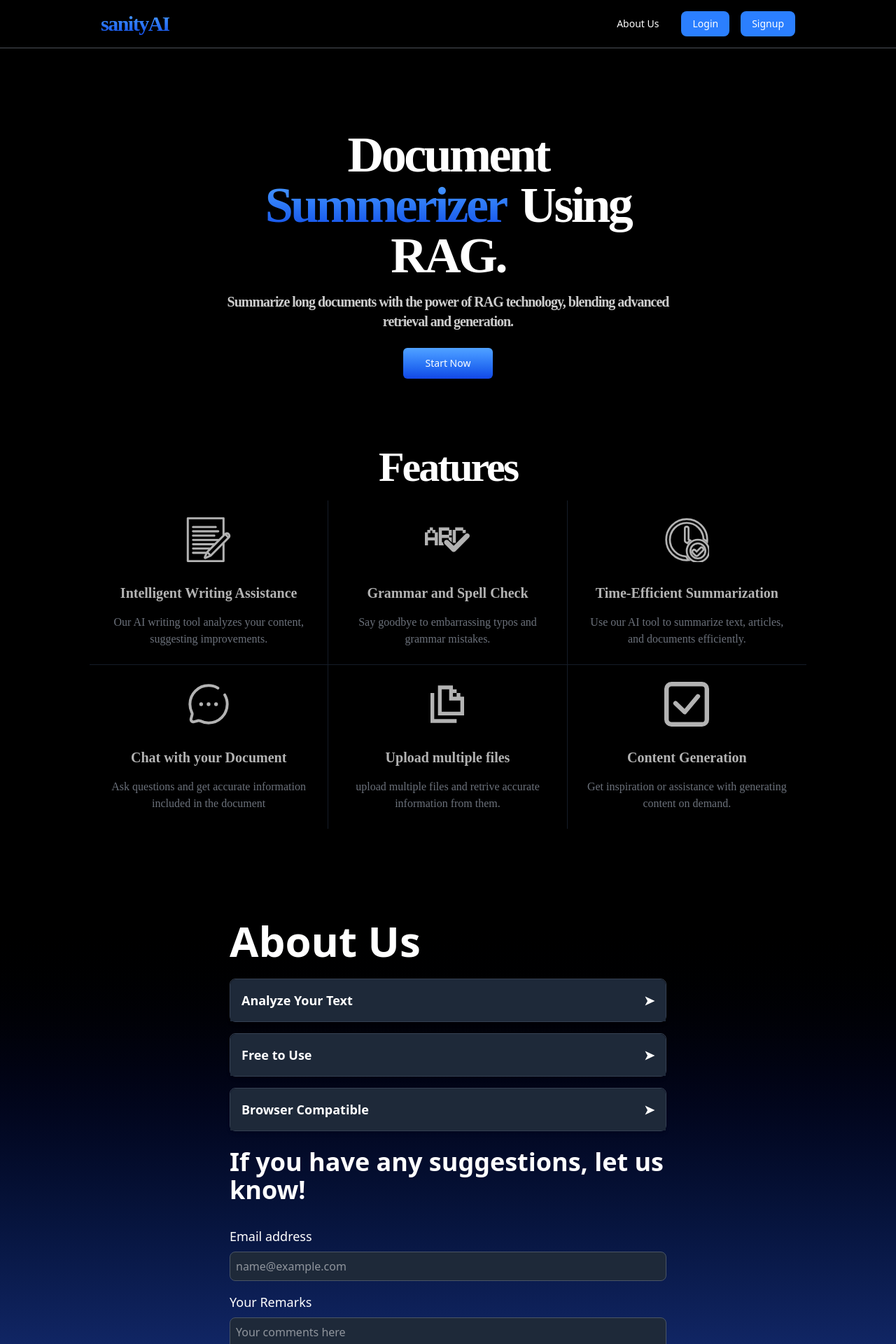
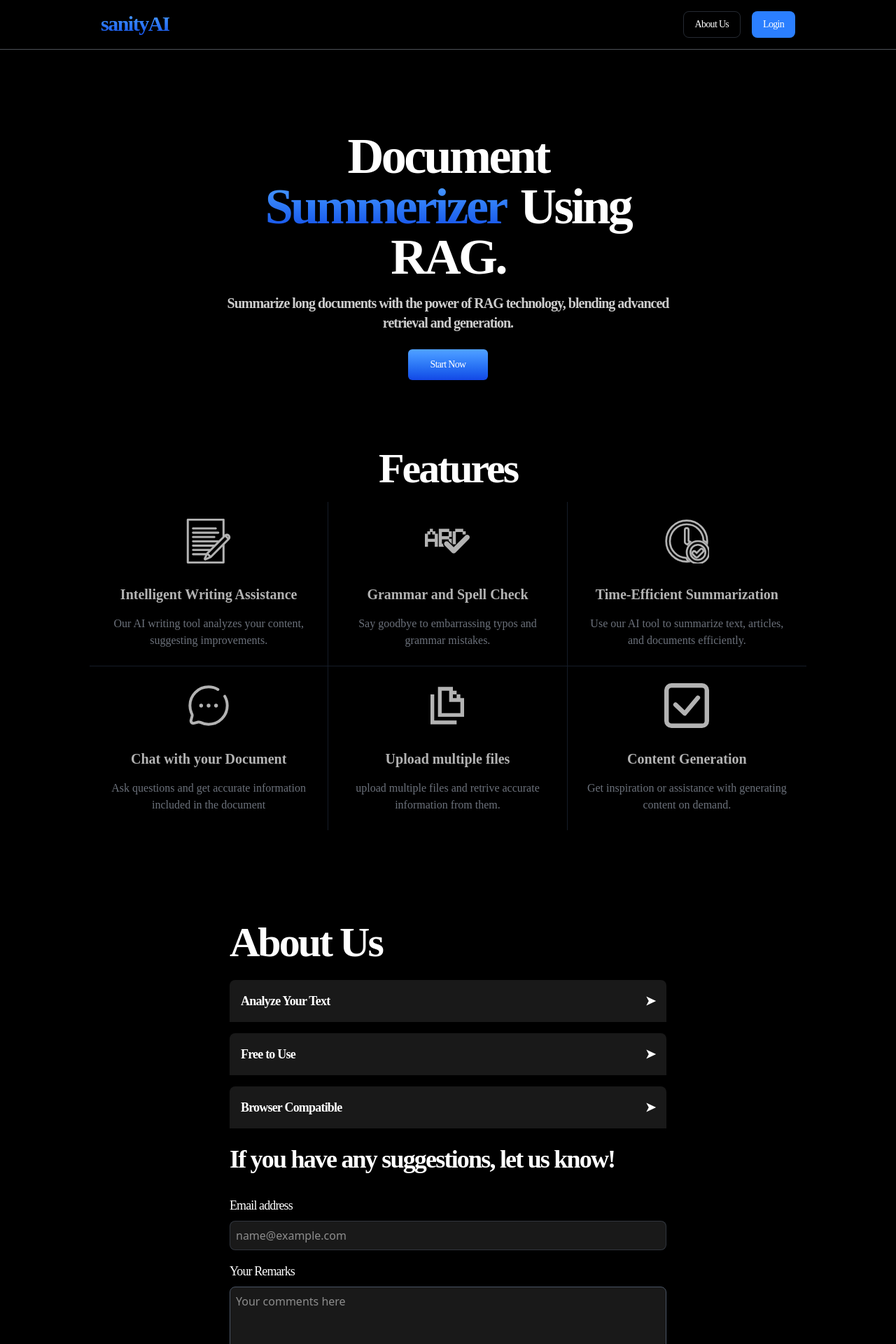
Before and after one commit to Piyushxz/SanityAI-DocumentSummerizer, a React (Vite) app: page / in a window 1280 px wide. Shown: the top 1920 px of the page at 70% size. Built offline with nearby package versions, Linux system fonts and the light colour scheme; a web font is replaced by a local one.

Commit message:
added css imporvmwtns

```diff
--- a/src/components/Aboutus.tsx
+++ b/src/components/Aboutus.tsx
@@ -9,17 +9,17 @@ const Aboutus: React.FC = () => {
 
   return (
     <>
-      <div className="min-h-screen bg-gradient-to-b from-black to-blue-900">
+      <div className="min-h-screen bg-black">
         <div className="container mx-auto p-4 mt-14">
           <div className="flex flex-col md:flex-row justify-center">
             <div className="md:w-1/2 w-full text-center md:text-left">
-              <h1 className="font-montserrat font-extrabold text-4xl md:text-6xl text-white mb-6">
+              <h1 className="font-primary tracking-tighter font-extrabold text-4xl md:text-6xl text-white mb-6">
                 About Us
               </h1>
               <div className="space-y-4">
                 {/* Accordion Item 1 */}
-                <div className="border border-gray-700 rounded-lg shadow-md">
-                  <h2 className="bg-gray-800 p-4 rounded-t-lg">
+                <div className=" rounded-lg shadow-md">
+                  <h2 className="font-primary tracking-tighter bg-[#191919] p-4 rounded-t-lg">
                     <button
                       className="text-left w-full font-semibold text-lg text-white flex items-center justify-between"
                       type="button"
@@ -32,8 +32,8 @@ const Aboutus: React.FC = () => {
                     </button>
                   </h2>
                   {openAccordion === 1 && (
-                    <div className="p-4 bg-gray-900 rounded-b-lg">
-                      <p className="text-gray-300">
+                    <div className="p-4 bg-[#191919] border-t border-white/20 rounded-b-lg">
+                      <p className="text-white font-primary">
                         Our AI-powered Document Summarizer helps you quickly and accurately summarize your documents. Whether it's a lengthy report or a complex legal document, our tool can provide concise and meaningful summaries to save you time and effort.
                       </p>
                     </div>
@@ -41,8 +41,8 @@ const Aboutus: React.FC = () => {
                 </div>
 
                 {/* Accordion Item 2 */}
-                <div className="border border-gray-700 rounded-lg shadow-md">
-                  <h2 className="bg-gray-800 p-4 rounded-t-lg">
+                <div className=" rounded-lg shadow-md">
+                  <h2 className="font-primary tracking-tighter bg-[#191919] p-4 rounded-t-lg">
                     <button
                       className="text-left w-full font-semibold text-lg text-white flex items-center justify-between"
                       type="button"
@@ -55,8 +55,8 @@ const Aboutus: React.FC = () => {
                     </button>
                   </h2>
                   {openAccordion === 2 && (
-                    <div className="p-4 bg-gray-900 rounded-b-lg">
-                      <p className="text-gray-300">
+                    <div className="p-4 bg-[#191919] border-t border-white/20 rounded-b-lg">
+                      <p className="font-primary text-white">
                         Our AI Document Summarizer is completely free to use. We believe in providing accessible tools to help you manage your documents more efficiently without any cost.
                       </p>
                     </div>
@@ -64,52 +64,57 @@ const Aboutus: React.FC = () => {
                 </div>
 
                 {/* Accordion Item 3 */}
-                <div className="border border-gray-700 rounded-lg shadow-md">
-                  <h2 className="bg-gray-800 p-4 rounded-t-lg">
+                <div className=" rounded-lg shadow-md">
+                  <h2 className=" p-4 rounded-t-lg font-primary tracking-tighter bg-[#191919] p-4 rounded-t-lg">
                     <button
                       className="text-left w-full font-semibold text-lg text-white flex items-center justify-between"
                       type="button"
                       onClick={() => toggleAccordion(3)}
                     >
                       Browser Compatible
-                      <span className={`transition-transform duration-200 ${openAccordion === 3 ? 'transform rotate-90' : ''}`}>
+                      <span className={`transition-all duration-200 ${openAccordion === 3 ? 'transform rotate-90' : ''}`}>
                         ➤
                       </span>
                     </button>
                   </h2>
                   {openAccordion === 3 && (
-                    <div className="p-4 bg-gray-900 rounded-b-lg">
-                      <p className="text-gray-300">
-                        Our tool works seamlessly across all major web browsers, including Chrome, Firefox, Safari, and Edge. You can access our Document Summarizer from any device with an internet connection.
-                      </p>
-                    </div>
+                    <div
+                    className={`p-4 bg-[#191919] border-t border-white/20 rounded-b-lg transition-[max-height] duration-300 ease-in-out overflow-hidden ${
+                      openAccordion === 3 ? "max-h-96" : "max-h-0"
+                    }`}
+                  >
+                    <p className="font-primary text-white">
+                      Our tool works seamlessly across all major web browsers, including Chrome, Firefox, Safari, and Edge. You can access our Document Summarizer from any device with an internet connection.
+                    </p>
+                  </div>
+
                   )}
                 </div>
               </div>
 
               {/* Suggestions Section */}
               <div className="mt-6">
-                <h1 className="font-montserrat font-bold text-2xl md:text-4xl text-white mb-8">
+                <h1 className="font-primary tracking-tighter font-black text-2xl md:text-4xl text-white mb-8">
                   If you have any suggestions, let us know!
                 </h1>
 
-                <label htmlFor="exampleFormControlInput1" className="block text-lg font-medium mb-2 text-white">Email address</label>
+                <label htmlFor="exampleFormControlInput1" className="block font-primary tracking-tighter text-lg font-medium mb-2 text-white">Email address</label>
                 <input
                   type="email"
-                  className="w-full p-2 border border-gray-600 rounded-lg focus:outline-none focus:ring-2 focus:ring-blue-500 bg-gray-800 text-white mb-4"
+                  className="w-full p-2 border border-gray-600/50 rounded-lg focus:outline-none focus:ring-1 focus:ring-white bg-[#191919] text-white mb-4"
                   id="exampleFormControlInput1"
                   placeholder="name@example.com"
                 />
-                <label htmlFor="exampleFormControlTextarea1" className="block text-lg font-medium mb-2 text-white">Your Remarks</label>
+                <label htmlFor="exampleFormControlTextarea1" className="block text-lg font-primary tracking-tighter font-medium mb-2 text-white">Your Remarks</label>
                 <textarea
-                  className="w-full p-2 border border-gray-600 rounded-lg focus:outline-none focus:ring-2 focus:ring-blue-500 bg-gray-800 text-white mb-4"
+                  className="w-full p-2  border border-gray-600 rounded-lg focus:outline-none focus:ring-1 focus:ring-white bg-[#191919] text-white text-white mb-4"
                   id="exampleFormControlTextarea1"
                   rows={3}
                   placeholder="Your comments here"
                 ></textarea>
                 <button
                   type="button"
-                  className="text-white bg-gradient-to-r from-blue-500 to-blue-700 hover:from-blue-600 hover:to-blue-800 focus:ring-4 focus:outline-none focus:ring-blue-200 dark:focus:ring-blue-800 font-medium rounded-lg text-sm px-5 py-2.5 text-center me-2 mb-2"
+                  className="text-white font-primary tracking-tighter bg-gradient-to-r from-blue-500 to-blue-700 hover:from-blue-600 hover:to-blue-800 focus:ring-4 focus:outline-none focus:ring-blue-200 dark:focus:ring-blue-800 font-medium rounded-lg text-sm px-5 py-2.5 text-center me-2 mb-2"
                 >
                   Submit
                 </button>
@@ -120,7 +125,7 @@ const Aboutus: React.FC = () => {
       </div>
 
       {/* Footer */}
-      <footer className="bg-black text-white py-4 mt-10">
+      <footer className="bg-black text-white py-4 mt-10 border-t border-gray-600/50">
         <div className="container mx-auto text-center">
           <p>&copy; 2025 Document Summarizer. All rights reserved.</p>
         </div>
--- a/src/components/DeleteModal.tsx
+++ b/src/components/DeleteModal.tsx
@@ -41,17 +41,17 @@ export const DeleteModal = ()=>{
         transition={{ duration: 0.2, ease: "easeInOut" }}
         className="fixed inset-0 flex items-center justify-center bg-black/70 z-50"
     >
-         <div className="w-96 bg-black h-48 border border-gray-600/70 shadow-xl rounded-lg">
+         <div className="w-96 bg-black  border border-gray-600/70 shadow-xl rounded-lg">
                 <div className="font-primary text-xl tracking-tighter text-white font-semibold px-4 py-2 mt-2">Delete {documentName}?</div>
-                <div className="font-primary text-md  text-white opacity-50 font-normal px-4 ">This action cannot be undone. This will permanently remove your document  data from our servers.</div>
+                <div className="font-primary text-md text-white opacity-50 font-normal px-4 ">This action cannot be undone. This will permanently remove your document  data from our servers.</div>
                 <div className="flex justify-end gap-4 p-4">
                     <Button onClick={()=>setIsDelModalOpen(false)} variant="primary" size="sm" text="Cancel"/>
                     <button
                         onClick={handleDocumentDelete}
 
-                    className="flex items-center  bg-red-600 hover:bg-red-600/50 rounded-lg px-1 gap-1 py-2">
-                        <DeleteIcon className="text-white size-6 "/>
-                        <h1 className="font-primary text-white">Delete</h1>
+                    className="flex items-center  bg-red-600 hover:bg-red-600/50 rounded-lg px-3 gap-1 py-2">
+                        <DeleteIcon className="text-white size-5 "/>
+                        <h1 className="text-sm font-primary text-white">Delete</h1>
                     </button>
                 </div>
          </div>
--- a/src/components/Navbar.tsx
+++ b/src/components/Navbar.tsx
@@ -27,21 +27,15 @@ export const Navbar = () => {
               to="about-us"
               smooth={true}
               duration={500}
-              className="cursor-pointer text-white hover:text-blue-500 font-medium text-sm px-4 py-2"
+              className="cursor-pointer font-primary rounded-lg border border-gray-600/50 tracking-tighter transition-all duration-300 ease-in-out  text-white hover:text-blue-500 font-medium text-xs lg:text-sm px-4 py-2"
             >
               About Us
             </Link>
             <button
-              className="text-white bg-blue-500 hover:bg-blue-700 font-medium rounded-lg text-sm px-4 py-2"
+              className="text-white font-primary tracking-tighter transition-all duration-300 ease-in-out bg-blue-500 hover:bg-blue-700 font-medium rounded-lg text-xs lg:text-sm px-4 py-2"
               onClick={() => navigate('/login')}
             >
               Login
-            </button>
-            <button
-              className="text-white bg-blue-500 hover:bg-blue-700 font-medium rounded-lg text-sm px-4 py-2"
-              onClick={() => navigate('/signup')}
-            >
-              Signup
             </button>
           </div>
         </div>
--- a/src/pages/Landing.tsx
+++ b/src/pages/Landing.tsx
@@ -48,7 +48,7 @@ export const Landing = () => {
           >
             <button
               onClick={() => toast.success("Welcome!")}
-              className="inline-flex items-center justify-center whitespace-nowrap text-sm ring-offset-background focus-visible:outline-none focus-visible:ring-2 focus-visible:ring-ring focus-visible:ring-offset-2 disabled:pointer-events-none disabled:opacity-50 bg-gradient-to-b from-blue-400 to-blue-700 text-white font-medium hover:opacity-80 transition-all duration-300 h-11 rounded-md px-8"
+              className="inline-flex font-primary tracking-tighter items-center justify-center whitespace-nowrap text-sm ring-offset-background focus-visible:outline-none focus-visible:ring-2 focus-visible:ring-ring focus-visible:ring-offset-2 disabled:pointer-events-none disabled:opacity-50 bg-gradient-to-b from-blue-400 to-blue-700 text-white font-medium hover:opacity-80 transition-all duration-300 h-11 rounded-md px-8"
             >
               Start Now
             </button>
```
